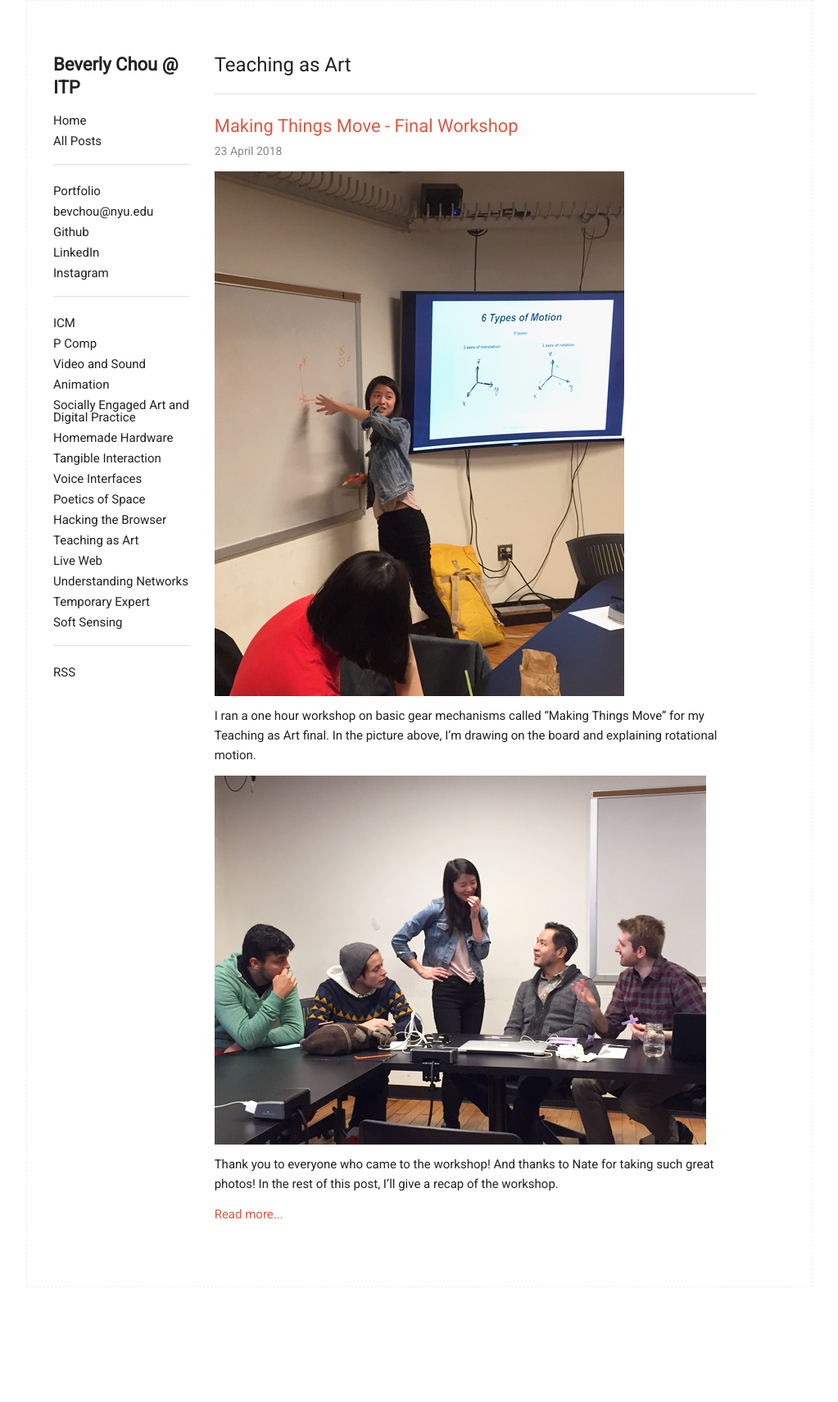
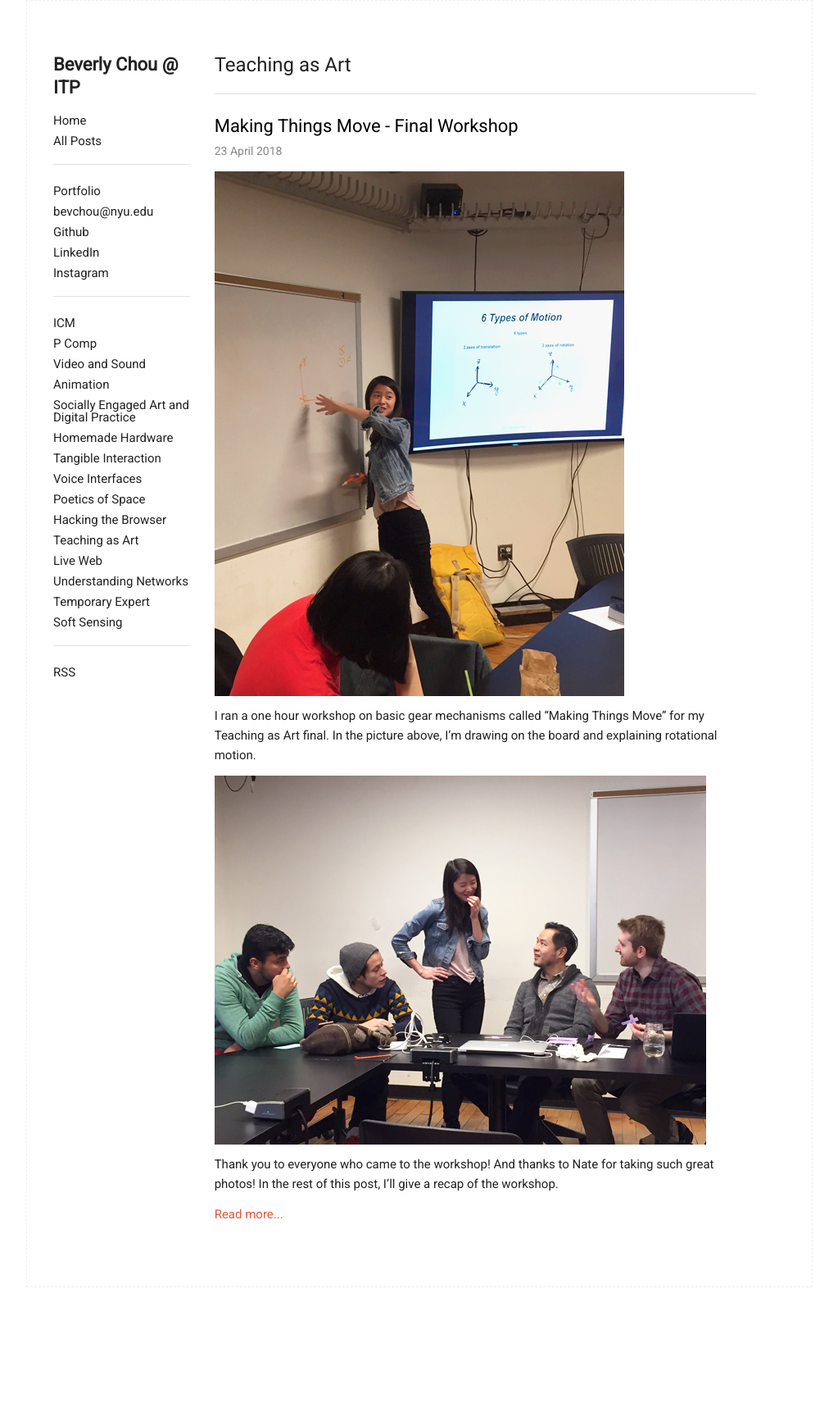
Before and after one commit to bevchou/bevchou.github.io, a Jekyll site: the page built from categories/teaching-as-art.html, in a window 1280 px wide. Shown: the whole page at 82% size, without its empty margins (128-1151 px from the left). Built offline with Jekyll 4.4.1, drawn with Linux system fonts in a browser that asks for light colours.

Commit message:
one more time

```diff
--- a/_sass/_layout.scss
+++ b/_sass/_layout.scss
@@ -236,6 +236,10 @@ p.readmore {
 .article-content a:hover {
   color:#dd5942;
   border-bottom:1px solid #dd5942;
+}
+
+.article-content .post_title a {
+  color: #000;
 }
 
 .post_excerpt a {
```
